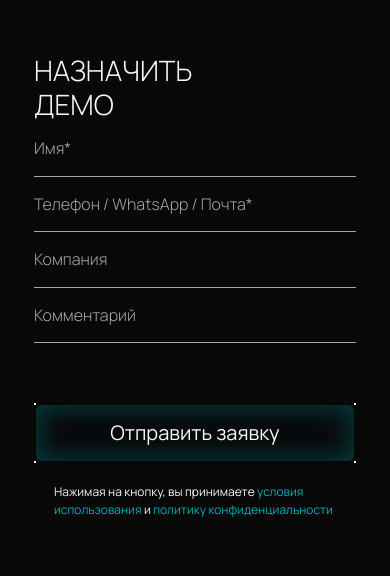
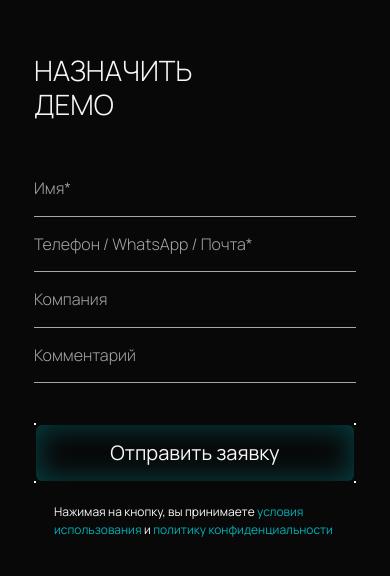
Before and after one commit to dorofeeva-olga74/XR-Place-Visual, a React (Vite) app: page / in a window 390 px wide. Shown: the part 1388-1964 px from the top of the page. Built offline with nearby package versions, Linux system fonts and the light colour scheme.

Commit message:
add styles for tablet

```diff
--- a/src/components/Claim/Claim.module.scss
+++ b/src/components/Claim/Claim.module.scss
@@ -29,6 +29,7 @@
 
   @media (width <= 768px) {
     border-right: none;
+    padding-bottom: 40px;
 
     @include globals.mobile-h2;
   }
@@ -46,6 +47,7 @@
 
   @media (width <= 768px) {
     padding-left: 0;
+    padding-bottom: 40px;
   }
 }
 
```
